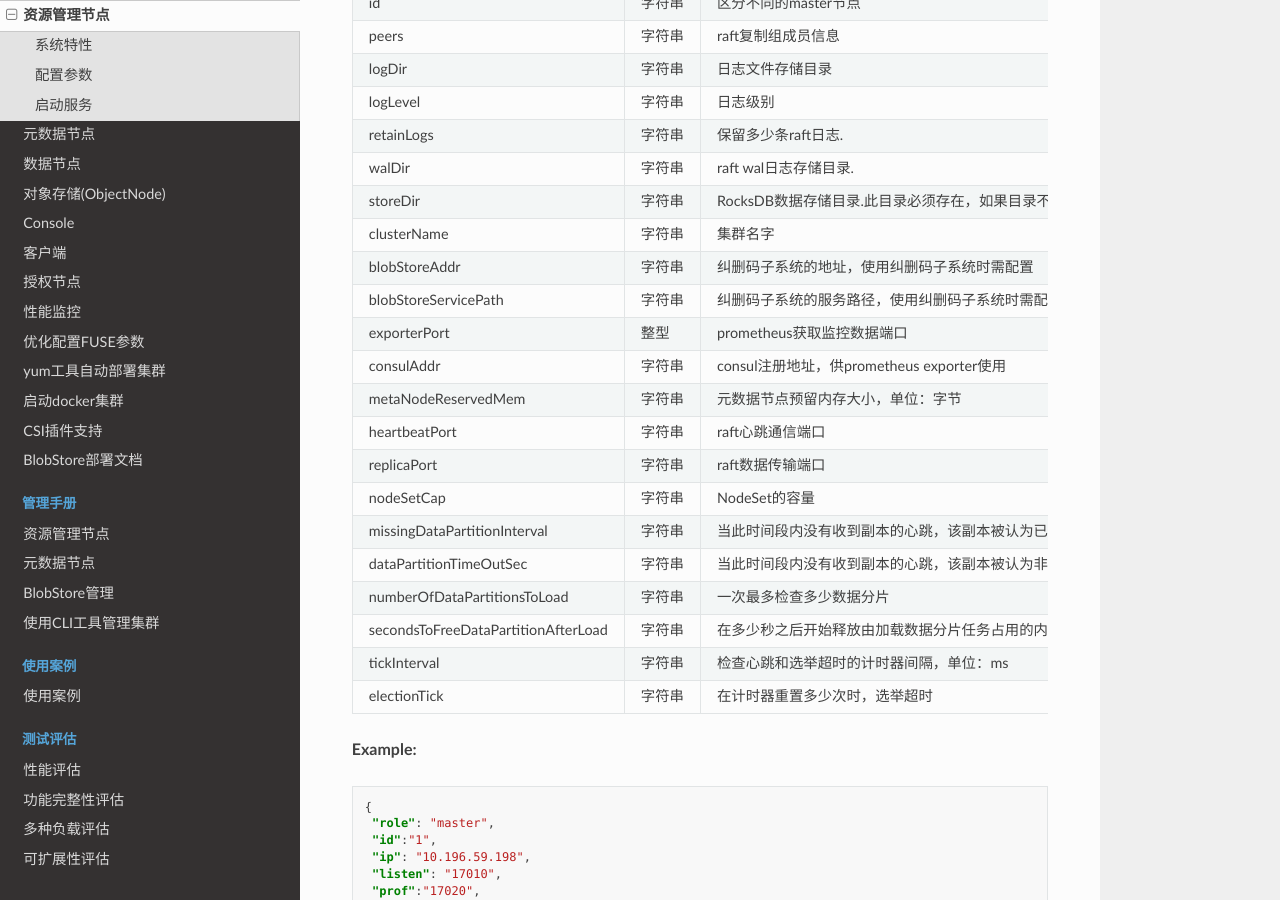
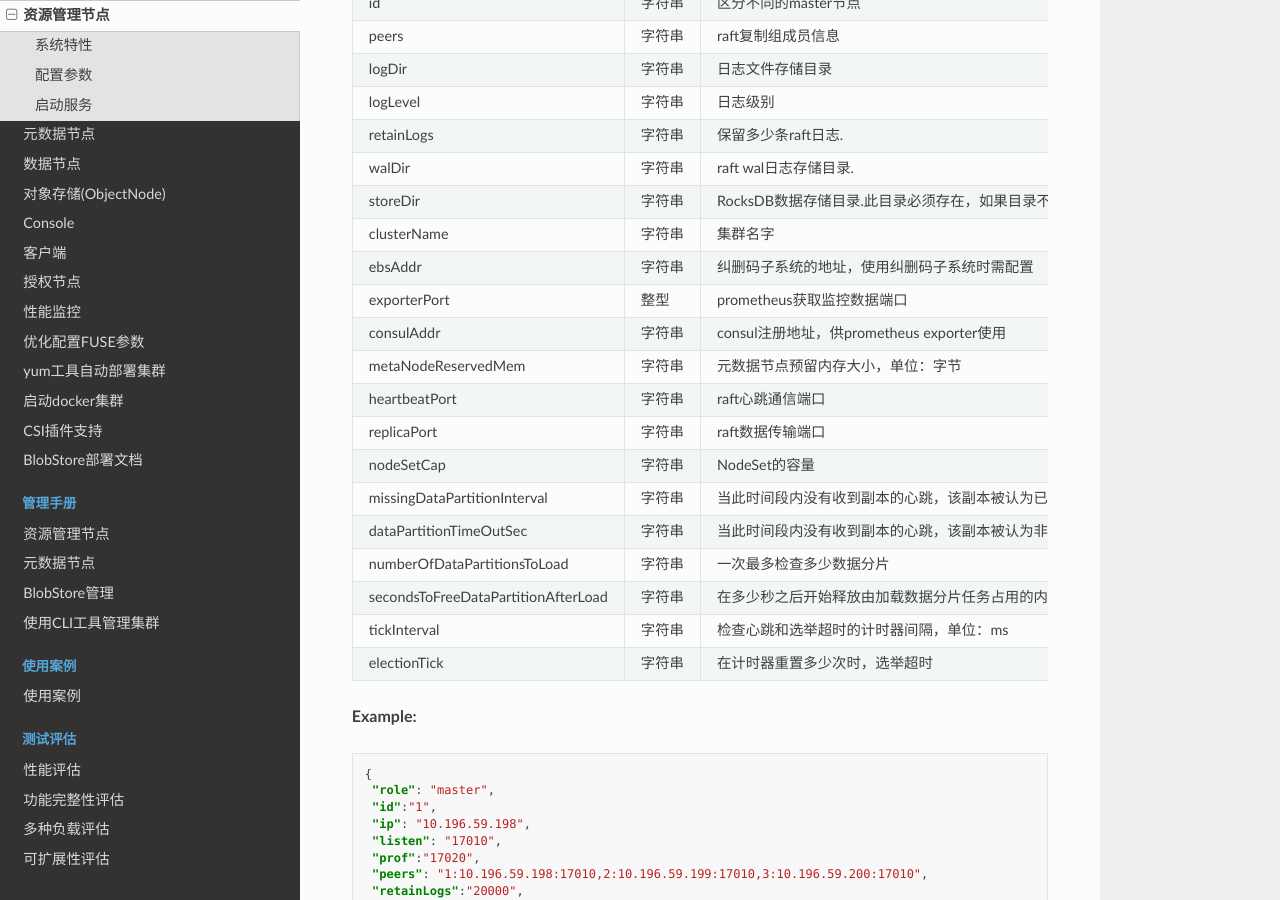
Before and after one commit to cubefs/docs-zh, a Sphinx documentation site: the page built from docs/source/user-guide/master.rst, in a window 1280 px wide and 900 px high, scrolled down 746 px. Built offline with Sphinx 7.4.7 and the Read the Docs theme 2.0.0, drawn with Linux system fonts in a browser that asks for light colours.

Commit message:
docs: remove blobStoreServicePath param
Signed-off-by: Victor1319 <834863182@qq.com>

```diff
--- a/docs/source/user-guide/master.rst
+++ b/docs/source/user-guide/master.rst
@@ -31,8 +31,7 @@
    "walDir", "字符串", "raft wal日志存储目录.", "是"
    "storeDir", "字符串", "RocksDB数据存储目录.此目录必须存在，如果目录不存在，无法启动服务", "是"
    "clusterName", "字符串", "集群名字", "是"
-   "blobStoreAddr","字符串","纠删码子系统的地址，使用纠删码子系统时需配置","否", ""
-   "blobStoreServicePath","字符串","纠删码子系统的服务路径，使用纠删码子系统时需配置","否", ""
+   "ebsAddr","字符串","纠删码子系统的地址，使用纠删码子系统时需配置","否", ""
    "exporterPort", "整型", "prometheus获取监控数据端口", "否"
    "consulAddr", "字符串", "consul注册地址，供prometheus exporter使用", "否"
    "metaNodeReservedMem","字符串","元数据节点预留内存大小，单位：字节", "否", "1073741824"
```
